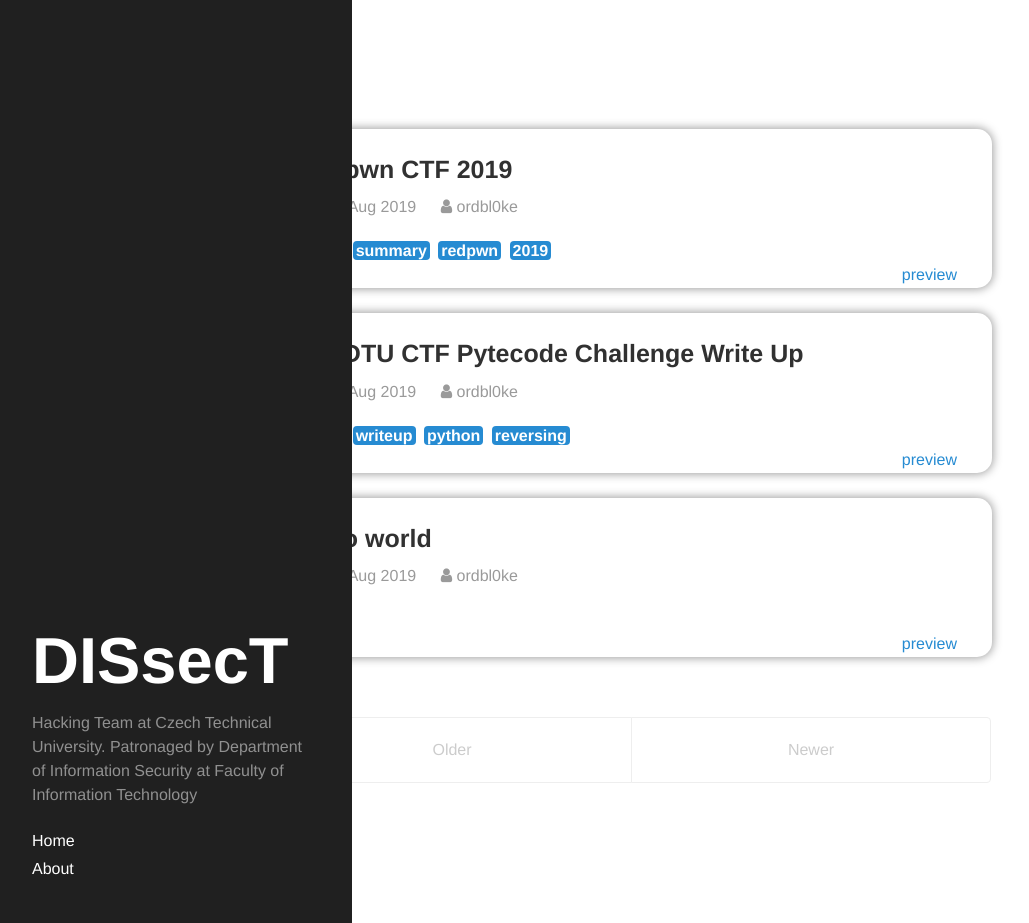
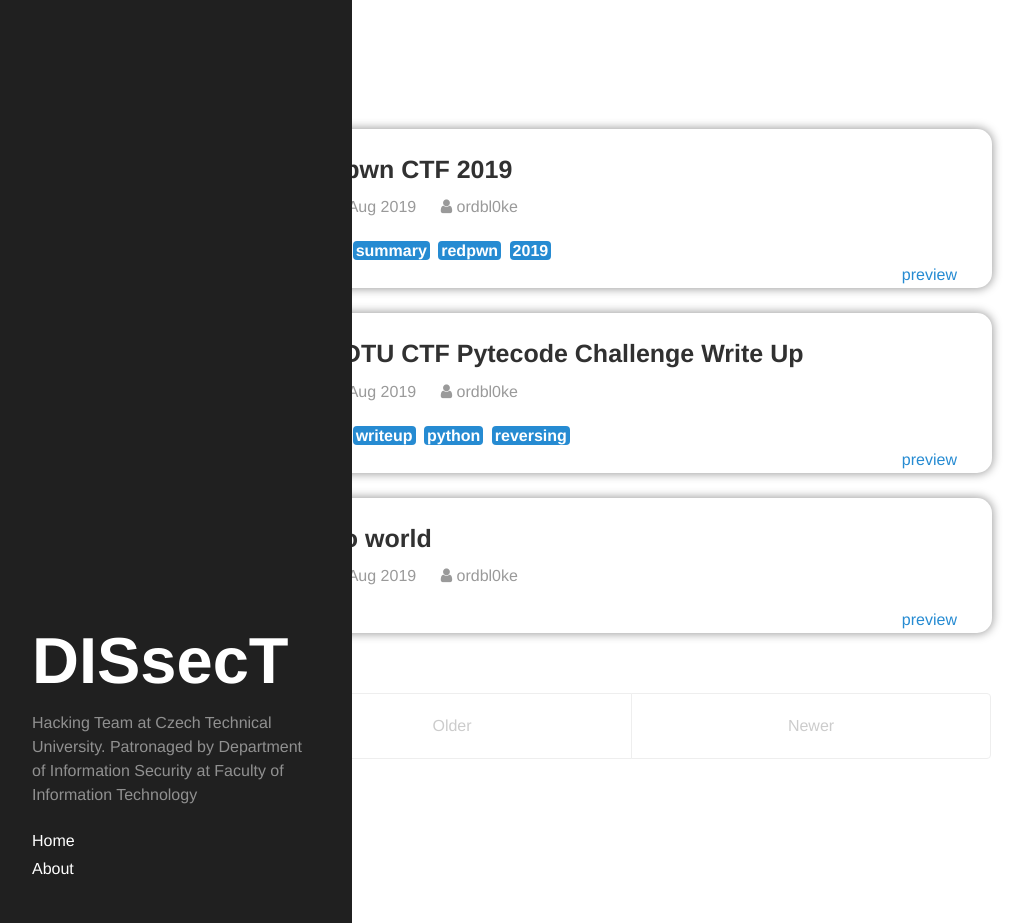
Before and after one commit to dissect-ctu/dissect-ctu.github.io, a Jekyll site: the page built from index.html, in a window 1280 px wide and 923 px high. Shown: the whole window, without its empty margins (8-1037 px from the left). Built offline with Jekyll 4.4.1, drawn with Linux system fonts in a browser that asks for light colours; the list of posts is cut into pages by our own code.

Commit message:
minor fix: condition tag icon appearance on tags presence

```diff
--- a/index.html
+++ b/index.html
@@ -16,7 +16,7 @@ logo
             <span class="post-date"> <i class="fa fa-calendar"></i> {{ post.date | date_to_string }}</span>
             <span class="post-author"> <i class="fa fa-user"></i> {{ post.author }}</span>
           </div>
-          {% if post.tags %} <!-- TODO tags icon keeps showing even when no tags defined (Hello World post) -->
+          {% if post.tags[0] != nil %}
             <div class="post-tags">
               <i class="fa fa-tags" aria-hidden="true"></i>
               {% for tag in post.tags %}
```
